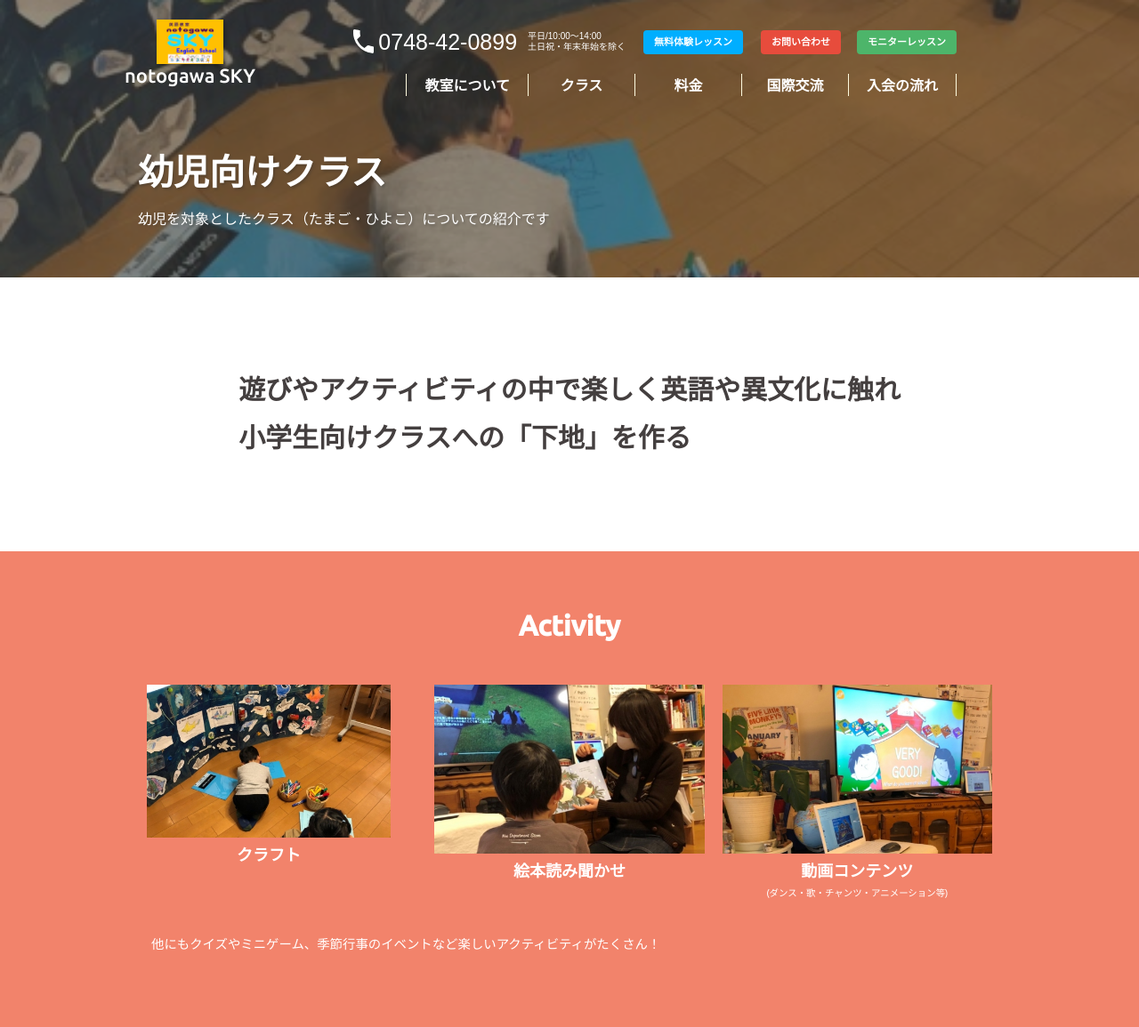
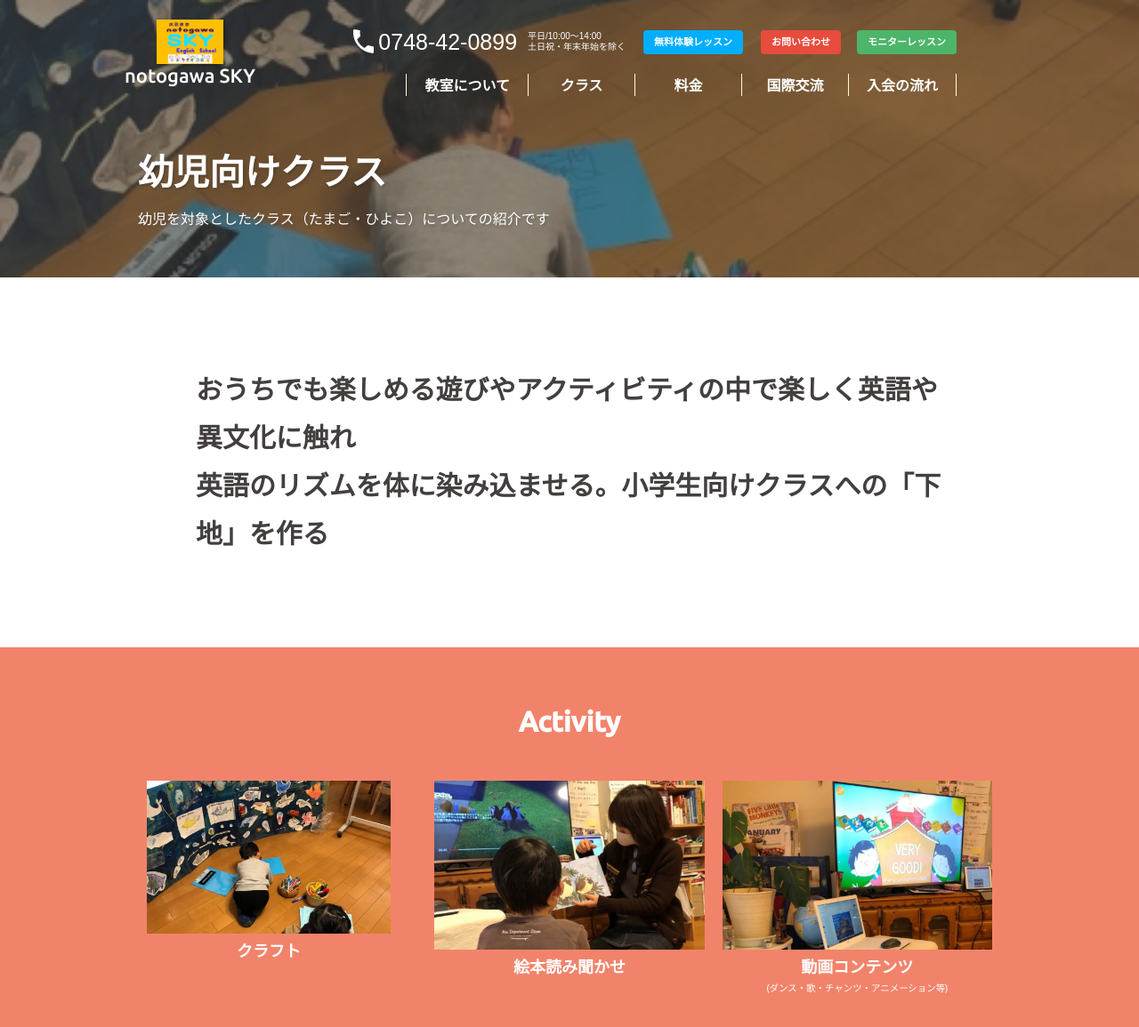
Before and after one commit to machanyo4/notogawaSKY-website, a PHP site: page /little_child.php in a window 1280 px wide. Shown: the top 1155 px of the page at 89% size. Run offline with PHP 8.4, Linux system fonts and the light colour scheme; some libraries are stand-ins or nearby versions.

Commit message:
little_child.phpにてh3の文章を変更

```diff
--- a/notogawaSKY-website_4/little_child.php
+++ b/notogawaSKY-website_4/little_child.php
@@ -62,7 +62,7 @@
         <div class="class-outline">
           <div class="inner">
             <div class="container">
-              <h3>遊びやアクティビティの中で楽しく英語や異文化に触れ<br>小学生向けクラスへの「下地」を作る</h3>
+              <h3>おうちでも楽しめる遊びやアクティビティの中で楽しく英語や異文化に触れ<br>英語のリズムを体に染み込ませる。小学生向けクラスへの「下地」を作る</h3>
             </div>
           </div>
         </div>
```
